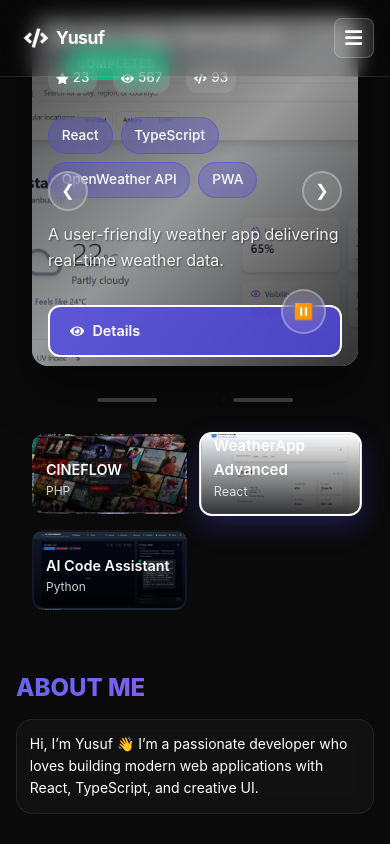
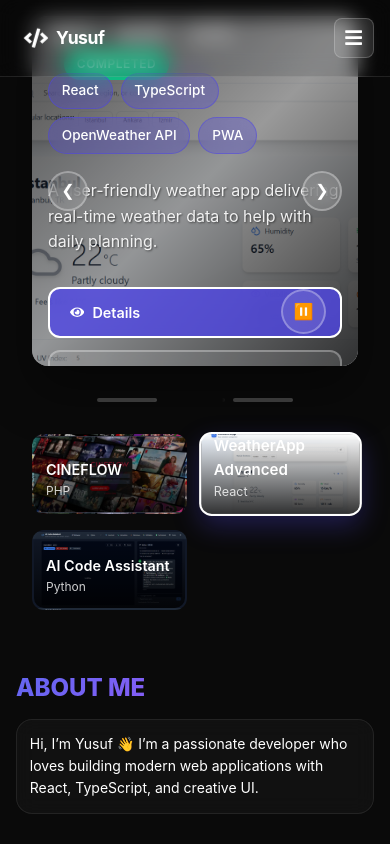
Before and after one commit to yusuf56620/portfolio, a React (Vite) app: page / in a window 390 px wide. Shown: the top 844 px of the page. Built offline with nearby package versions, Linux system fonts and the light colour scheme.

Commit message:
Update all pages with slider and responsive sections

```diff
--- a/src/Slider.tsx
+++ b/src/Slider.tsx
@@ -2,10 +2,17 @@ import { useState, useEffect, useRef } from "react";
 import { FaGithub, FaCode, FaStar, FaEye } from "react-icons/fa";
 import "./Slider.css";
 
-// 🔹 Resim importları (assets klasöründen)
+// 📌 Resim importları
 import img1 from "./assets/1.png";
+import img2 from "./assets/2.png";
 import img3 from "./assets/3.png";
+import img4 from "./assets/4.png";
+import img5 from "./assets/5.png";
 import img6 from "./assets/6.png";
+import arkaplan from "./assets/arkaplan.png";
+import fotograf from "./assets/fotograf.jpg";
+import mainBackGround from "./assets/mainBackGround.jpg";
+import reactLogo from "./assets/react.svg";
 
 interface Project {
   id: string;
@@ -38,8 +45,8 @@ const Slider: React.FC = () => {
       description:
         "An interactive platform that lets you watch movies in sync with your friends.",
       longDescription:
-        "CineFlow takes the experience of watching movies with friends to the next level with real-time chat, synchronized video playback, and user rooms.",
-      image: img6, // import edilmiş resim
+        "CineFlow takes the experience of watching movies with friends to the next level with real-time chat, synchronized video playback, and user rooms. Using WebSocket technology, it ensures perfect synchronization.",
+      image: img6,
       status: "completed",
       featured: true,
       stats: { stars: 45, views: 1200, commits: 128 },
@@ -49,11 +56,11 @@ const Slider: React.FC = () => {
       name: "WeatherApp Advanced",
       tech: ["React", "TypeScript", "OpenWeather API", "PWA"],
       description:
-        "A user-friendly weather app delivering real-time weather data.",
+        "A user-friendly weather app delivering real-time weather data to help with daily planning.",
       longDescription:
         "A progressive web app featuring 7-day forecasts, real-time alerts, location-based suggestions, and offline capabilities.",
-      image: img1, // import edilmiş resim
-
+      image: img1,
+      github: "https://github.com/username/weather-advanced",
       status: "completed",
       featured: false,
       stats: { stars: 23, views: 567, commits: 93 },
@@ -66,7 +73,7 @@ const Slider: React.FC = () => {
         "An AI-powered assistant for developers to write and debug code.",
       longDescription:
         "Using machine learning and natural language processing, this assistant suggests code, helps debug, and improves overall code quality.",
-      image: img3, // import edilmiş resim
+      image: img3,
       status: "planned",
       featured: true,
       stats: { stars: 0, views: 0, commits: 0 },
@@ -267,10 +274,7 @@ const Slider: React.FC = () => {
           className="modal-overlay"
           onClick={() => setSelectedProject(null)}
         >
-          <div
-            className="modal-content"
-            onClick={(e) => e.stopPropagation()}
-          >
+          <div className="modal-content" onClick={(e) => e.stopPropagation()}>
             <button
               className="modal-close"
               onClick={() => setSelectedProject(null)}
@@ -287,14 +291,12 @@ const Slider: React.FC = () => {
               <div className="modal-info">
                 <h2>{selectedProject.name}</h2>
                 <div className="modal-stats">
-                  {Object.entries(selectedProject.stats).map(
-                    ([key, value]) => (
-                      <div key={key} className="modal-stat">
-                        <span className="stat-label">{key}</span>
-                        <span className="stat-value">{value}</span>
-                      </div>
-                    )
-                  )}
+                  {Object.entries(selectedProject.stats).map(([key, value]) => (
+                    <div key={key} className="modal-stat">
+                      <span className="stat-label">{key}</span>
+                      <span className="stat-value">{value}</span>
+                    </div>
+                  ))}
                 </div>
               </div>
             </div>
```
